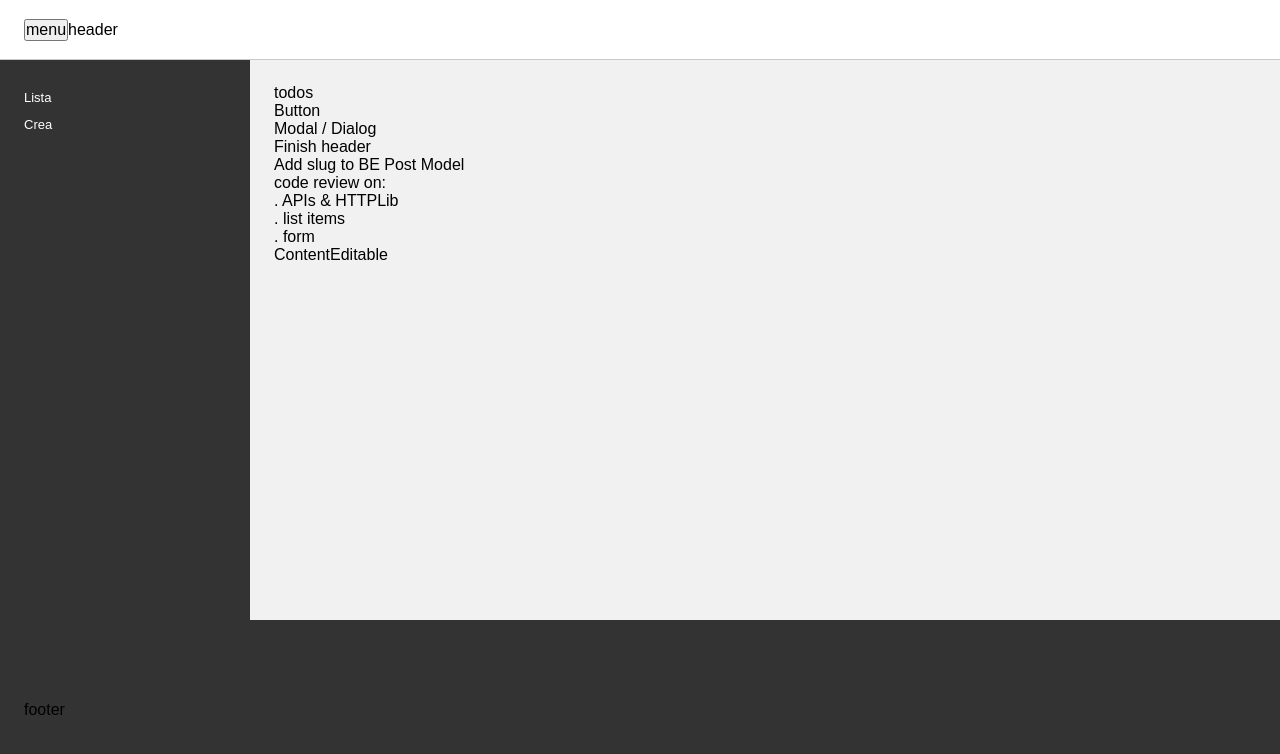
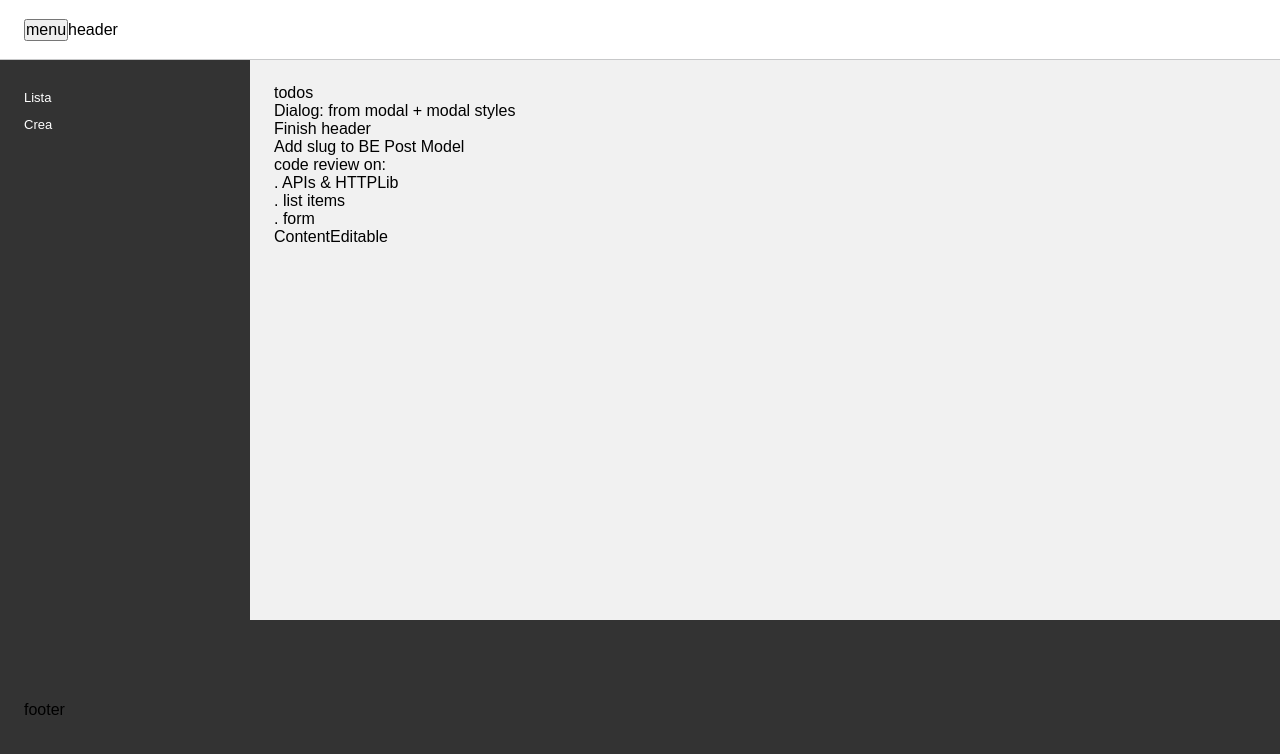
Before and after one commit to papupapu/cms, a Next.js app: page / in a window 1280 px wide. Shown: the top 754 px of the page. Built offline with nearby package versions, Linux system fonts and the light colour scheme.

Commit message:
update todo

```diff
--- a/pages/index.js
+++ b/pages/index.js
@@ -7,8 +7,7 @@ const Home = () => {
     <Page pageType="list">
       <p>todos</p>
       <ul>
-        <li>Button</li>
-        <li>Modal / Dialog</li>
+        <li>Dialog: from modal + modal styles</li>
         <li>Finish header</li>
         <li>Add slug to BE Post Model</li>
         <li>
```
